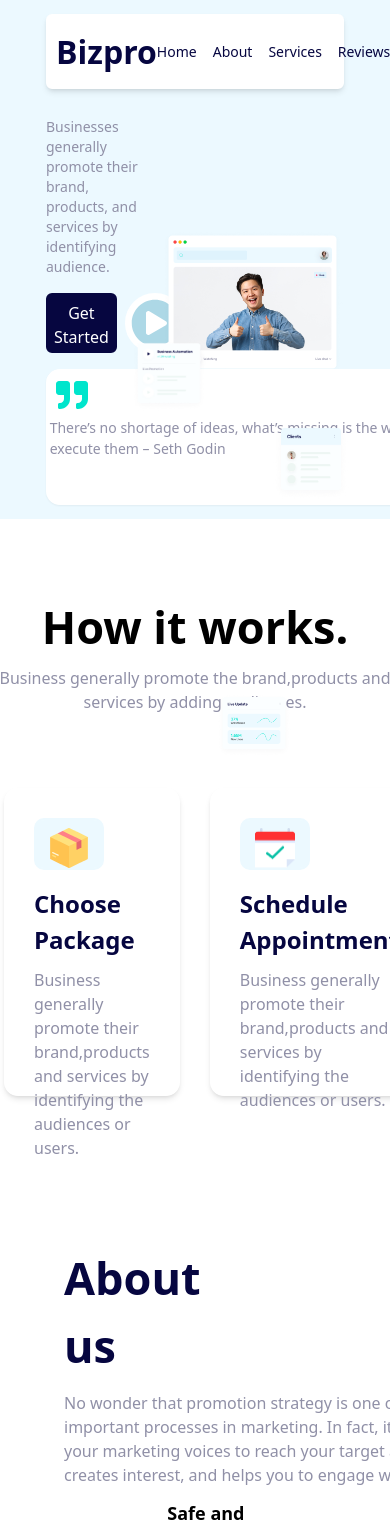
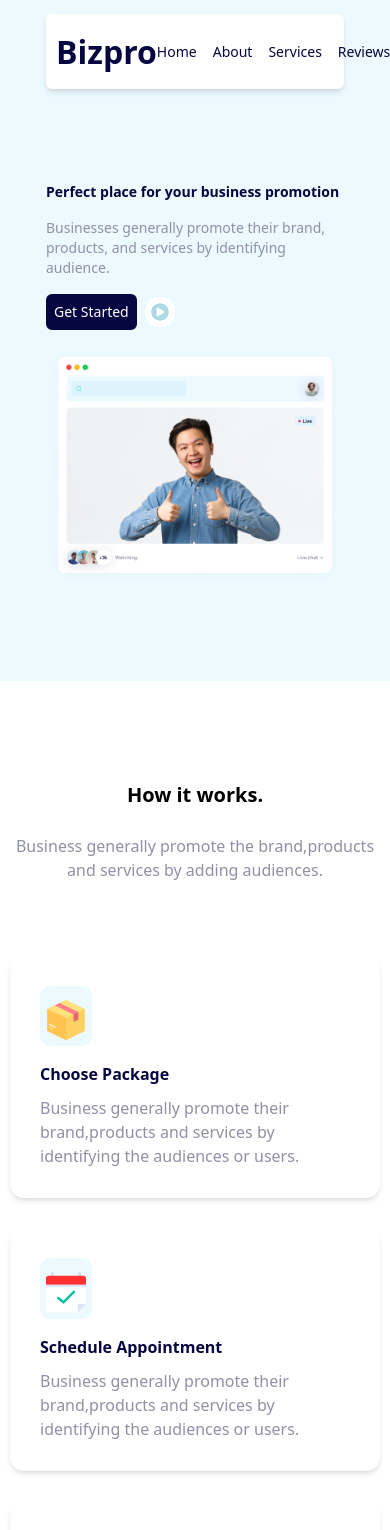
Before and after one commit to Macarthur-yaw/Bizpro-Landingpage, a React (Vite) app: page / in a window 390 px wide. Shown: the top 1530 px of the page. Built offline with nearby package versions, Linux system fonts and the light colour scheme.

Commit message:
made two pages responsive

```diff
--- a/src/Pages/About.jsx
+++ b/src/Pages/About.jsx
@@ -49,37 +49,37 @@ else{
         }
     }
     return (
-        <div className='flex flex-row p-16 items-center justify-between'>
+        <div className='flex md:flex-row  flex-col p-16  gap-10 md:items-center justify-between'>
     < motion.div
     animate={controls}
     ref={ref}
     variants={initialAnimate}
     initial="hidden"
 
-    className='flex flex-col w-1/3 gap-[12px] '>
+    className='flex flex-col md:w-1/3 gap-4 md:gap-[12px] items-center'>
 <div
 id="mainHeader">
-    <h1 className='text-[45px] font-bold text-indi'>
+    <h1 className='md:text-[45px] font-bold text-indi'>
         About us
     </h1>
 </div>
 
-<div id="subHeader" className='text-[16px] text-[#9090A7] w-[431px]'>
+<div id="subHeader" className='md:text-[16px] text-sm text-[#9090A7]  md:w-[431px]'>
 No wonder that promotion strategy is one of the most important processes in marketing.
 In fact, it supports your marketing voices to reach your target audience, creates interest, and helps you to engage with them.
 
 </div>
 
 
-<div className='flex flex-col'>
-<div id="itemOne " className='flex flex-row items-center gap-4'>
+<div className='flex flex-col gap-4 items-center'>
+<div id="itemOne " className='flex flex-row  items-center gap-4'>
 
 {/* <Shield/> */}
-    <img src={Shield} alt='an svg icon of a shield' className='border-2 border-[#ECF9FF] w-30 h-30 p-4 rounded-md bg-[#ECF9FF]'/>
+    <img src={Shield} alt='an svg icon of a shield' className='border-2 border-[#ECF9FF] md:w-30 md:h-30 p-4 rounded-md bg-[#ECF9FF]'/>
 <div id='itemText' className='flex flex-col gap-1'>
-    <h1 className='text-lg font-semibold'>Safe and Safeguard</h1>
+    <h1 className='md:text-lg font-semibold text-[14px]'>Safe and Safeguard</h1>
 
-<h3 className='text-[#9090A7] text-md'>Safe and secured promotion strategy is one of the most important processes in marketing.
+<h3 className='text-[#9090A7] md:text-md text-[12px]'>Safe and secured promotion strategy is one of the most important processes in marketing.
 </h3>
 </div>
 </div>
@@ -88,11 +88,11 @@ In fact, it supports your marketing voices to reach your target audience, create
 <div id="itemTwo " className='flex flex-row items-center gap-4'>
 
 {/* <Shield/> */}
-    <img src={Rating} alt='an svg icon of a rating' className='border-2 border-[#ECF9FF] w-30 h-30 p-4 rounded-md bg-[#ECF9FF]'/>
+    <img src={Rating} alt='an svg icon of a rating' className='border-2 border-[#ECF9FF] md:w-30 md:h-30 p-4 rounded-md bg-[#ECF9FF]'/>
 <div id='itemText' className='flex flex-col gap-1'>
-    <h1 className='text-lg font-semibold'>Highly expert team</h1>
+    <h1 className='md:text-lg font-semibold text-[14px]'>Highly expert team</h1>
 
-<h3 className='text-[#9090A7] text-md'>We supports your marketing voices to reach your target audience, creates interest.
+<h3 className='text-[#9090A7] text-md text-[12px]'>We supports your marketing voices to reach your target audience, creates interest.
 
 </h3>
 </div>
@@ -110,9 +110,10 @@ variants={imageAnimate}
 animate={controls}
 initial="hidden"
 src={aboutPicture} alt='a description of an about picture' className=' rounded-lg'/>
-<img src={Charts} alt='chart ' className='absolute left-[38%] top-[265vh]'/>
+<img src={Charts} alt='chart ' className='md:absolute md:left-[38%] md:top-[265vh] md:block hidden'/>
 </div>
-        </div>
+</div>
+
     )
 
 }
--- a/src/Pages/Body.jsx
+++ b/src/Pages/Body.jsx
@@ -8,34 +8,34 @@ import Side4 from "../assets/Ellipse 11.png"
 
 const Body = () => {
     return (
-        <div className="flex flex-row   gap-4 items-center justify-around ">
-          <div className="flex flex-col gap-4 text-indi  w-1/3  h-full ">
+        <div className="flex md:flex-row flex-col py-20   gap-4 items-center justify-around ">
+          <div className="flex flex-col gap-4 text-indi  md:w-1/3  md:h-full ">
 <span className='inline-block'>
 
-<h1 className=" text-indi font-bold text-[50px] max-sm:text-[12px] max-sm:hidden ">Perfect place for your business promotion
+<h1 className=" text-indi font-bold md:text-[50px]  text-[14px]">Perfect place for your business promotion
 </h1>
 {/* <img src={handEmoji} alt='peace symbol' className='w-8 h-8 inline mr-4' /> */}
 
 </span>
-<h3 className="text-sm text-[#9090A7] text-[16px]">
+<h3 className="text-sm text-[#9090A7] md:text-[16px]">
 Businesses generally promote their brand, products, and services by identifying audience.
 
 </h3>
 
 
 <span className="flex flex-row gap-2 items-center">
-    <button className="border-2 rounded-md p-2 bg-indi w-[150px] h-[60px] text-white p-4 border-indi">Get Started</button>
-    <button className="border-2 rounded-full bg-white w-[60px] h-[60px] border-white p-2 text-lightblue-200 "><FaPlayCircle className='text-5xl ' /></button>
+    <button className="border-2 text-sm rounded-md p-4 bg-indi md:w-[150px] md:h-[60px] text-white  border-indi">Get Started</button>
+    <button className="border-2 rounded-full bg-white md:w-[60px] md:h-[60px] border-white p-2 text-lightblue-200 "><FaPlayCircle className='md:text-5xl text-lg' /></button>
 </span>
 
-<div id="comments" className="border-2 text-indi w-84 shadow-sm p-2 bg-white rounded-[14px] w-[418px] h-[136px]  border-none backdrop-blur-[5px]">
+<div id="comments" className="border-2 hidden md:block text-indi md:w-84 shadow-sm p-2 bg-white rounded-[14px] md:w-[418px] md:h-[136px]  border-none backdrop-blur-[5px]">
 <span id="headers" >
-    <ul className="flex flex-row w-full justify-between items-center p-4">
+    <ul className="flex flex-row w-full justify-between items-center md:p-4 p-2">
         <li className='text-lightblue-200'><FaQuoteRight className='text-2xl w-[32px] h-[32px] text-[#00E5CC]'/></li>
         <li className='text-sm flex flex-row items-center gap-2'><FaStar className='text-gold '/>4.99</li>
     </ul>
 </span>
-<div className='text-[#9090A7] text-[14px]'>
+<div className='text-[#9090A7] md:text-[14px] text-sm'>
 There’s no shortage of ideas, what’s missing is the
 will to execute them – Seth Godin
 </div>
@@ -45,13 +45,13 @@ will to execute them – Seth Godin
 
 <div>
 
-<img src={Side1} alt='side one' className='absolute max-md:w-[20%] top-[40vh] left-1/3'/>
+<img src={Side1} alt='side one' className='md:absolute hidden md:block max-w-[20%] left-[40vw]  md:w-[20%] top-[40vh] md:left-1/3 '/>
 
-<img src={Side2} alt='side two'className='absolute top-1/2 right-10 max-md:w-[20%]' />
+<img src={Side2} alt='side two'className='md:absolute hidden md:block top-[70vh] md:right-10 right-0 max-w-[20%] md:w-[20%]' />
 
-<img src={Side3} alt='side three'className='absolute left-[55%] top-[82vh] max-md:w-[20%]' />
+<img src={Side3} alt='side three'className='md:absolute md:left-[55%] md:top-[82vh] max-w-[20%] left-[5vw] top-[82vh] hidden md:block ' />
 
-<img src={Background1} alt="welcome"  className="w-full" />
+<img src={Background1} alt="welcome"  className="md:w-full " />
 </div>
 
         </div>
--- a/src/Pages/Process.jsx
+++ b/src/Pages/Process.jsx
@@ -4,12 +4,12 @@ import  FaCalendar  from '../assets/calendar.png'
 import {FaGift,FaCalendarCheck,FaChartBar} from 'react-icons/fa'
 const Process = () => {
     return (
-        <div className='flex flex-col gap-[70px] '>
+        <div className='flex flex-col gap-[70px] p-4 '>
             <div id="header" className='flex flex-col items-center gap-[12px]  '>
-<h1 className='font-bold text-[45px] leading-[55px]'>
+<h1 className='font-bold md:text-[45px] text-[20px] leading-[55px]'>
 How it works.
 </h1>
-<div className='text-[#9090A7] text-[16px] w-[431px] text-center'>
+<div className='text-[#9090A7] md:text-[16px] md:w-[431px] text-center'>
     Business generally promote the brand,products and services by adding audiences.
 </div>
 
@@ -17,45 +17,45 @@ How it works.
 
             </div>
 
-<div id="boxes" className='flex flex-row justify-around p-2 gap-[30px]'>
+<div id="boxes" className='flex md:flex-row flex-col justify-around p-2 gap-[30px]'>
 
-<div id="Package" className=' shadow-md   w-[370px] h-[308px] flex flex-col gap-4  p-[30px] rounded-[14px]'>
-<div className='border-2 border-[#ECF9FF] w-[70px] h-[70px] rounded-[10px]  bg-[#ECF9FF]'>
-<img src={faPackage} className='w-[40px] h-[40px]  mx-auto mt-2'/>
+<div id="Package" className=' shadow-md   md:w-[370px] md:h-[308px] flex flex-col gap-4  p-[30px] rounded-[14px]'>
+<div className='border-2 border-[#ECF9FF] md:w-[70px] w-fit p-2 md:h-[70px] rounded-[10px]  bg-[#ECF9FF]'>
+<img src={faPackage} className='md:w-[40px] md:h-[40px]  mx-auto mt-2'/>
 </div>
 <div className='flex flex-col gap-[10px]'>
-<h1 className='text-[24px] font-semibold text-[#060640]'>Choose Package</h1>
+<h1 className='md:text-[24px] font-semibold text-[#060640]'>Choose Package</h1>
 
-<h3 className='text-[16px] text-[#9090A7]'>Business generally promote their brand,products and services by identifying the audiences or users.</h3>
+<h3 className='md:text-[16px] text-[#9090A7]'>Business generally promote their brand,products and services by identifying the audiences or users.</h3>
 </div>
 </div>
 
 
 
-<div id="Package" className=' shadow-md   w-[370px] h-[308px]  p-[30px] rounded-[14px] flex flex-col gap-4'>
-<div className='border-2 border-[#ECF9FF] bg-[#ECF9FF] w-[70px] h-[70px] rounded-[10px] '>
-<img src={FaCalendar} className='w-[40px] h-[40px] mx-auto mt-2'/>
+<div id="Package" className=' shadow-md   md:w-[370px] md:h-[308px]  p-[30px] rounded-[14px] flex flex-col gap-4'>
+<div className='border-2 w-fit p-2 border-[#ECF9FF] bg-[#ECF9FF] md:w-[70px] md:h-[70px] rounded-[10px] '>
+<img src={FaCalendar} className='md:w-[40px] md:h-[40px] mx-auto mt-2'/>
 </div>
 <div className='flex flex-col gap-[10px]'>
-<h1 className='text-[24px] font-semibold text-[#060640]'>Schedule Appointment</h1>
+<h1 className='md:text-[24px] font-semibold text-[#060640]'>Schedule Appointment</h1>
 
-<h3 className='text-[16px] text-[#9090A7]'>Business generally promote their brand,products and services by identifying the audiences or users.</h3>
+<h3 className='md:text-[16px] text-[#9090A7]'>Business generally promote their brand,products and services by identifying the audiences or users.</h3>
 </div>
 </div>
 
 
 
-<div id="Package" className=' shadow-md w-[370px] h-[308px]  p-[30px] rounded-[14px] flex flex-col gap-4'>
+<div id="Package" className=' shadow-md md:w-[370px] md:h-[308px]  p-[30px] rounded-[14px] flex flex-col gap-4'>
 
-<div className='border-2 border-[#ECF9FF] bg-[#ECF9FF] w-[70px] h-[70px] rounded-[10px] '>
-<img src={faStatistics} className='w-[40px] h-[40px] mx-auto mt-2'/>
+<div className='border-2 w-fit p-2 border-[#ECF9FF] bg-[#ECF9FF] md:w-[70px] md:h-[70px] rounded-[10px] '>
+<img src={faStatistics} className='md:w-[40px] md:h-[40px] mx-auto mt-2'/>
 </div>
 <div className='flex flex-col gap-[10px]'>
 
 
-<h1 className='text-[24px] font-semibold text-[#060640]'>Grow together</h1>
+<h1 className='md:text-[24px] font-semibold text-[#060640]'>Grow together</h1>
 
-<h3 className='text-[16px] text-[#9090A7]'>Business generally promote their brand,products and services by identifying the audiences or users.</h3>
+<h3 className='md:text-[16px] text-[#9090A7]'>Business generally promote their brand,products and services by identifying the audiences or users.</h3>
 </div>
 </div>
 
```
